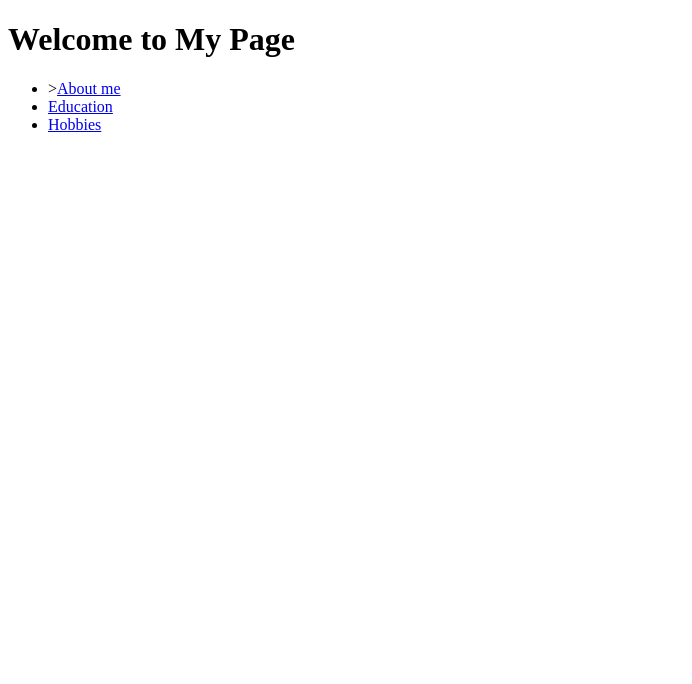
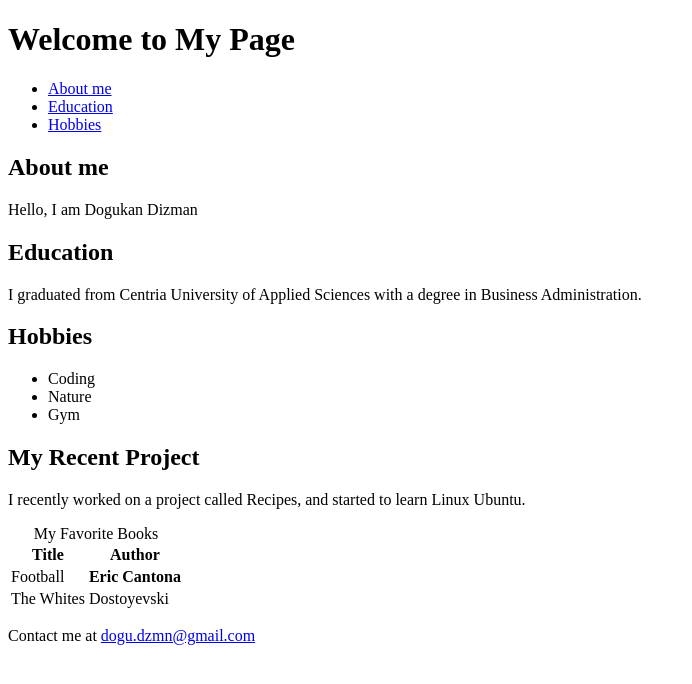
Before and after one commit to thedogukandizman/basic_html-page, a plain HTML site: page index.html in a window 1280 px wide. Shown: the whole page, without its empty margins (0-692 px from the left). Drawn offline with Linux system fonts and the light colour scheme.

Commit message:
feat: Add My Recent Project section and My Favorite Books Table

```diff
--- a/index.html
+++ b/index.html
@@ -12,13 +12,63 @@
     <h1>Welcome to My Page</h1>
     <nav>
         <ul>
-            <li>><a href="#about">About me</a></li>
+            <li><a href="#about">About me</a></li>
             <li><a href="#education">Education</a></li>
             <li><a href="#hobbies">Hobbies</a></li>
         </ul>
     </nav>
 </header>
 
+<main>
+    <section id="about">
+        <h2>About me</h2>
+        <p>Hello, I am Dogukan Dizman</p>
+    </section>
+
+    <section id="education">
+        <h2>Education</h2>
+        <p>I graduated from Centria University of Applied Sciences with a degree in Business Administration.</p>
+    </section>
+
+    <section id="hobbies">
+        <h2>Hobbies</h2>
+        <ul>
+            <li>Coding</li>
+            <li>Nature</li>
+            <li>Gym</li>
+        </ul>
+    </section>
+
+    <article>
+        <h2>My Recent Project</h2>
+        <p>I recently worked on a project called Recipes, and started to learn Linux Ubuntu.</p>
+    </article>
+
+    <table>
+        <caption>My Favorite Books</caption>
+        <thead>
+            <tr>
+                <th>Title</th>
+                <th>Author</th>
+            </tr>
+        </thead>
+        <tbody>
+            <tr>
+                <td>Football</td>
+                <th>Eric Cantona</th>
+            </tr>
+            <tr>
+                <td>The Whites</td>
+                <td>Dostoyevski</td>
+            </tr>
+        </tbody>
+    </table>
+</main>
+
+<footer>
+    <p>Contact me at <a href="mailto: dogu.dzmn@gmail.com">dogu.dzmn@gmail.com</a></p>
+</footer>
+
 
 </body>
 </html>
```
